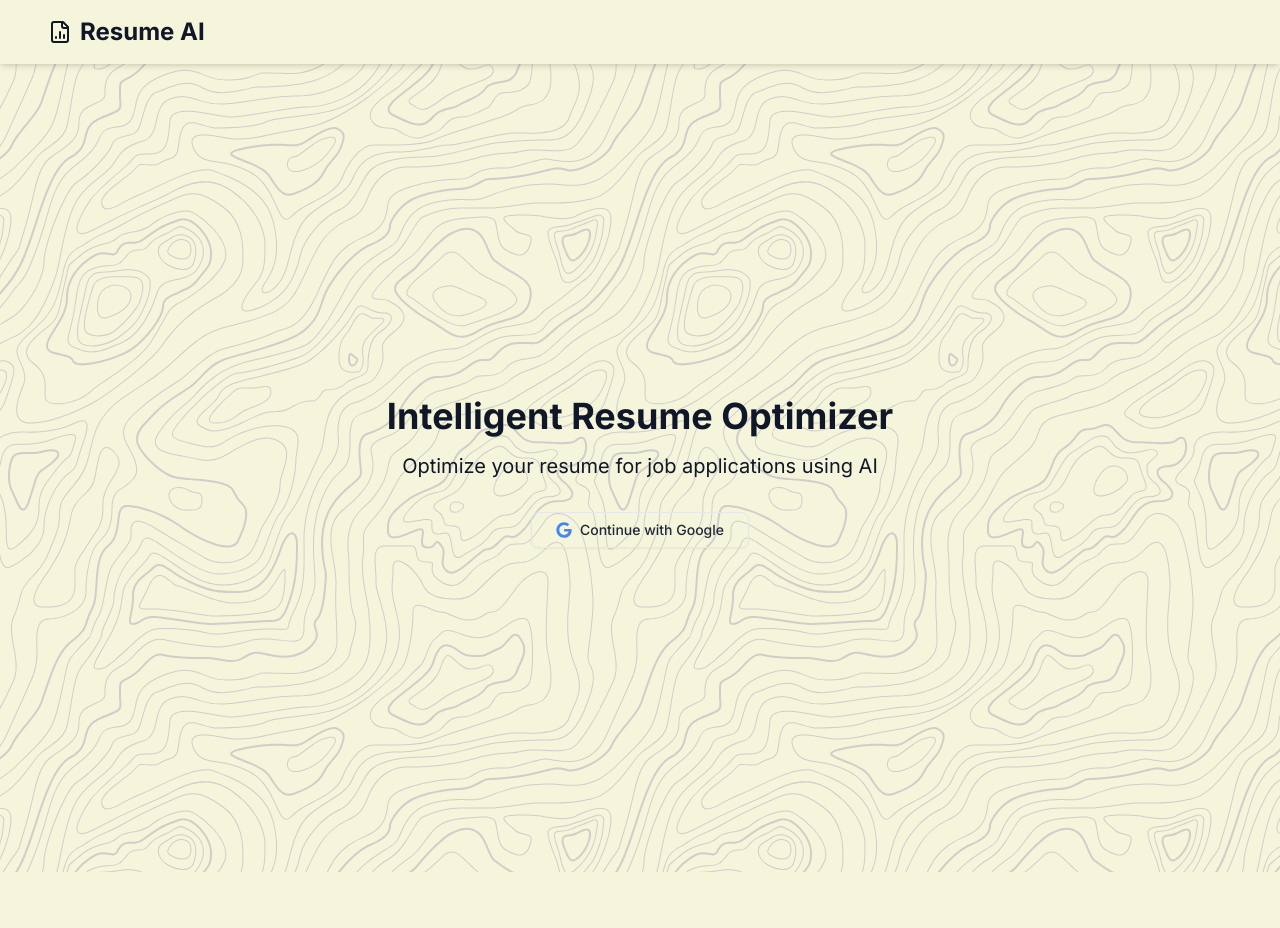
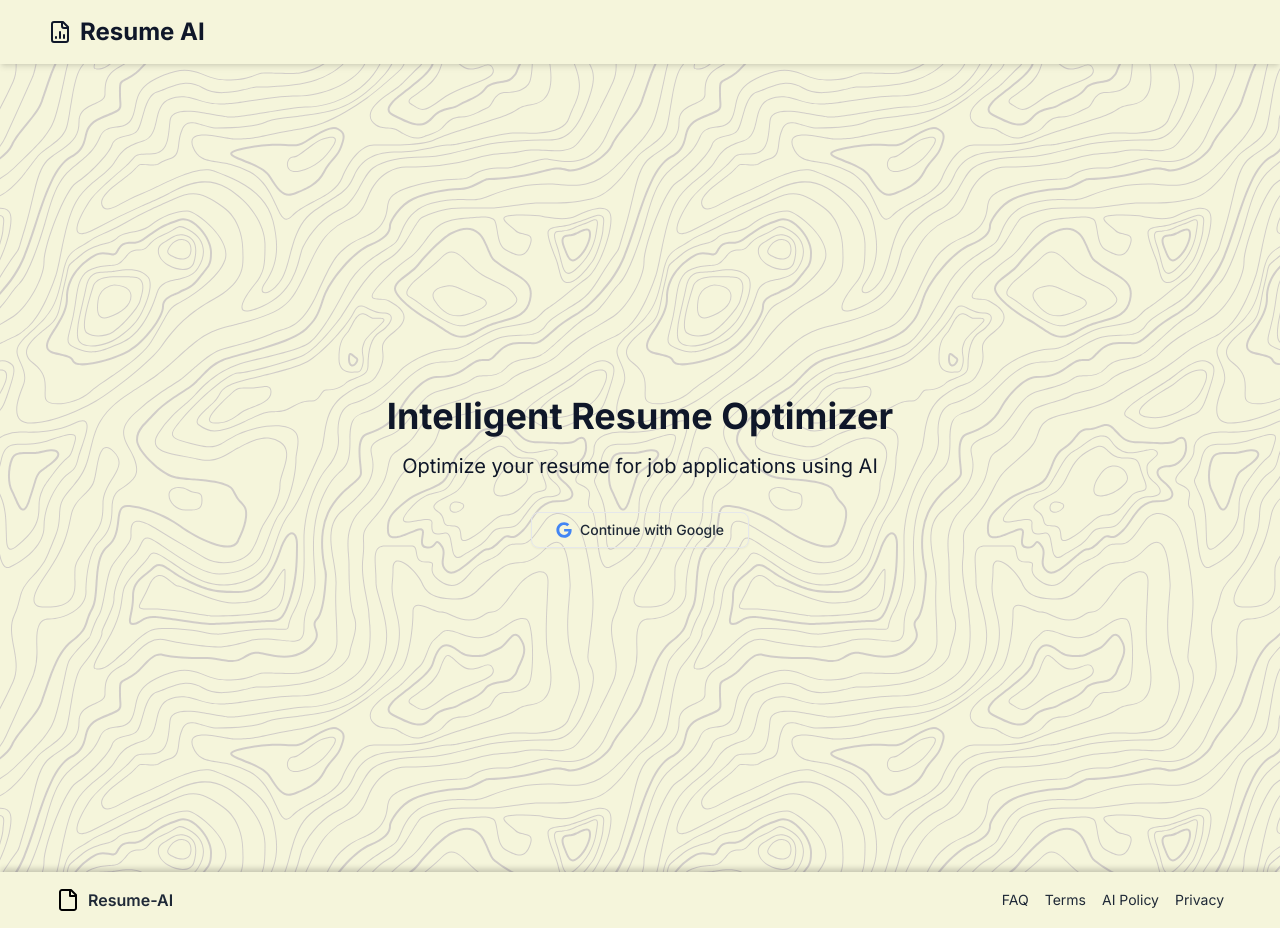
Before and after one commit to amanuela97/Resume-AI, a Next.js app: page / in a window 1280 px wide. Before the commit the page ends 872 px from the top, so only its background shows below. Built offline with nearby package versions, Linux system fonts and the light colour scheme; no server answers.

Commit message:
feat: add footer

```diff
--- /dev/null
+++ b/app/components/Footer.tsx
@@ -0,0 +1,31 @@
+import Link from 'next/link'
+
+export default function Footer() {
+    return (
+        <footer className="bg-background py-4 px-6 shadow-[0_-4px_6px_-1px_rgba(0,0,0,0.2)]">
+            <div className="container mx-auto flex justify-between items-center">
+                <div className="flex items-center">
+                    <svg width="24" height="24" viewBox="0 0 24 24" fill="none" xmlns="http://www.w3.org/2000/svg">
+                        <path d="M15 2H6C5.46957 2 4.96086 2.21071 4.58579 2.58579C4.21071 2.96086 4 3.46957 4 4V20C4 20.5304 4.21071 21.0391 4.58579 21.4142C4.96086 21.7893 5.46957 22 6 22H18C18.5304 22 19.0391 21.7893 19.4142 21.4142C19.7893 21.0391 20 20.5304 20 20V7L15 2Z" stroke="black" strokeWidth="2" strokeLinecap="round" strokeLinejoin="round" />
+                        <path d="M14 2V8H20" stroke="black" strokeWidth="2" strokeLinecap="round" strokeLinejoin="round" />
+                    </svg>
+                    <span className="ml-2 text-gray-800 font-semibold">Resume-AI</span>
+                </div>
+                <nav className="flex space-x-4">
+                    <Link href="/faq" className="text-gray-800 hover:underline text-sm">
+                        FAQ
+                    </Link>
+                    <Link href="/terms" className="text-gray-800 hover:underline text-sm">
+                        Terms
+                    </Link>
+                    <Link href="/ai-policy" className="text-gray-800 hover:underline text-sm">
+                        AI Policy
+                    </Link>
+                    <Link href="/privacy" className="text-gray-800 hover:underline text-sm">
+                        Privacy
+                    </Link>
+                </nav>
+            </div>
+        </footer>
+    )
+}
--- a/app/layout.tsx
+++ b/app/layout.tsx
@@ -4,6 +4,7 @@ import { ToastContainer } from "react-toastify";
 import "react-toastify/dist/ReactToastify.css";
 import Navbar from "@/app/components/Navbar"; // Ensure the correct import path
 import DataLoader from "@/app/components/DataLoader";
+import Footer from "./components/Footer";
 
 const inter = Inter({ subsets: ["latin"] });
 
@@ -26,6 +27,7 @@ export default function RootLayout({
         <Navbar />
         <DataLoader>{children}</DataLoader>
         <ToastContainer />
+        <Footer />
       </body>
     </html>
   );
```
Also changed, not shown: app/globals.css.
